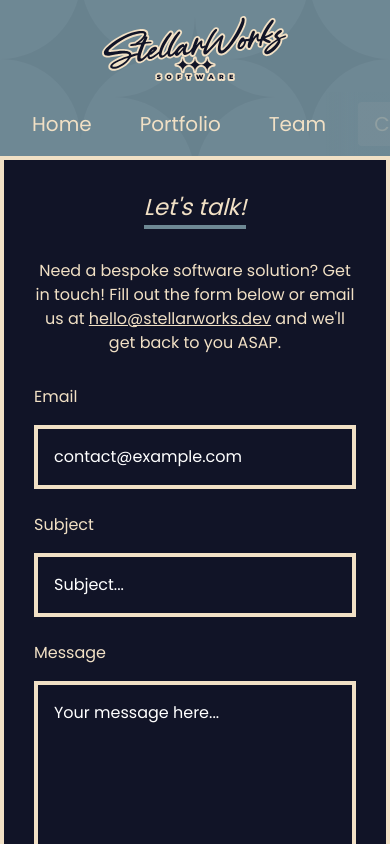
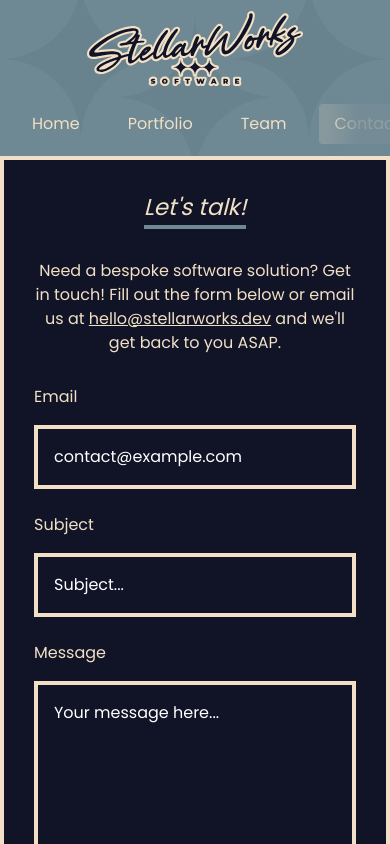
Before and after one commit to 0xSTELLARWORKS/website, a Next.js app: page /contact in a window 390 px wide. Shown: the top 844 px of the page. Built offline with nearby package versions, Linux system fonts and the light colour scheme.

Commit message:
Site header tweaks on mobile

```diff
--- a/components/NavLink.tsx
+++ b/components/NavLink.tsx
@@ -19,7 +19,7 @@ export function NavLink({ text, href, icon }: Props) {
   }
 
   return (
-    <Link href={href} className={`${classes()} text-xl py-2 px-4 rounded whitespace-nowrap transition duration-300 ease-in-out`} >
+    <Link href={href} className={`${classes()} text-md md:text-xl py-2 px-4 rounded whitespace-nowrap transition duration-300 ease-in-out`} >
       {icon && <FontAwesomeIcon icon={icon} />}
       {text}
     </Link>
--- a/components/SiteHeader.tsx
+++ b/components/SiteHeader.tsx
@@ -69,12 +69,12 @@ export function SiteHeader() {
       <div className="absolute w-full h-full -z-10 animate-fade site-header"></div>
       <div className="flex h-full w-full justify-center items-center relative duration-300 ease-in-out">
         <Image
-          className="w-auto mb-[60px] mb:mb[50px] max-h-[65px] md:max-h-[170px] transition-all duration-300 ease-in-out animate-fade"
+          className="w-auto mb-[60px] mb:mb[50px] max-h-[75px] md:max-h-[170px] transition-all duration-300 ease-in-out animate-fade"
           src="/logo.svg"
           alt="StellarWorks logo"
           height={0}
           width={0}
-          style={{ height: isScrolled ? "65px" : "170px" }}
+          style={{ height: isScrolled ? "75px" : "170px" }}
         />
         <div className="h-16 flex gap-4 justify-start items-center absolute bottom-0 w-full overflow-x-auto no-scrollbar" ref={navLinksRef}>
           <div className="opacity-0 pointer-events-none fixed h-[64px] sm:w-0 w-16 z-20 bg-gradient-to-r from-secondary/75 via-secondary/75 to-transparent transition duration-300 ease-in-out" ref={leftGradientRef} />
```
